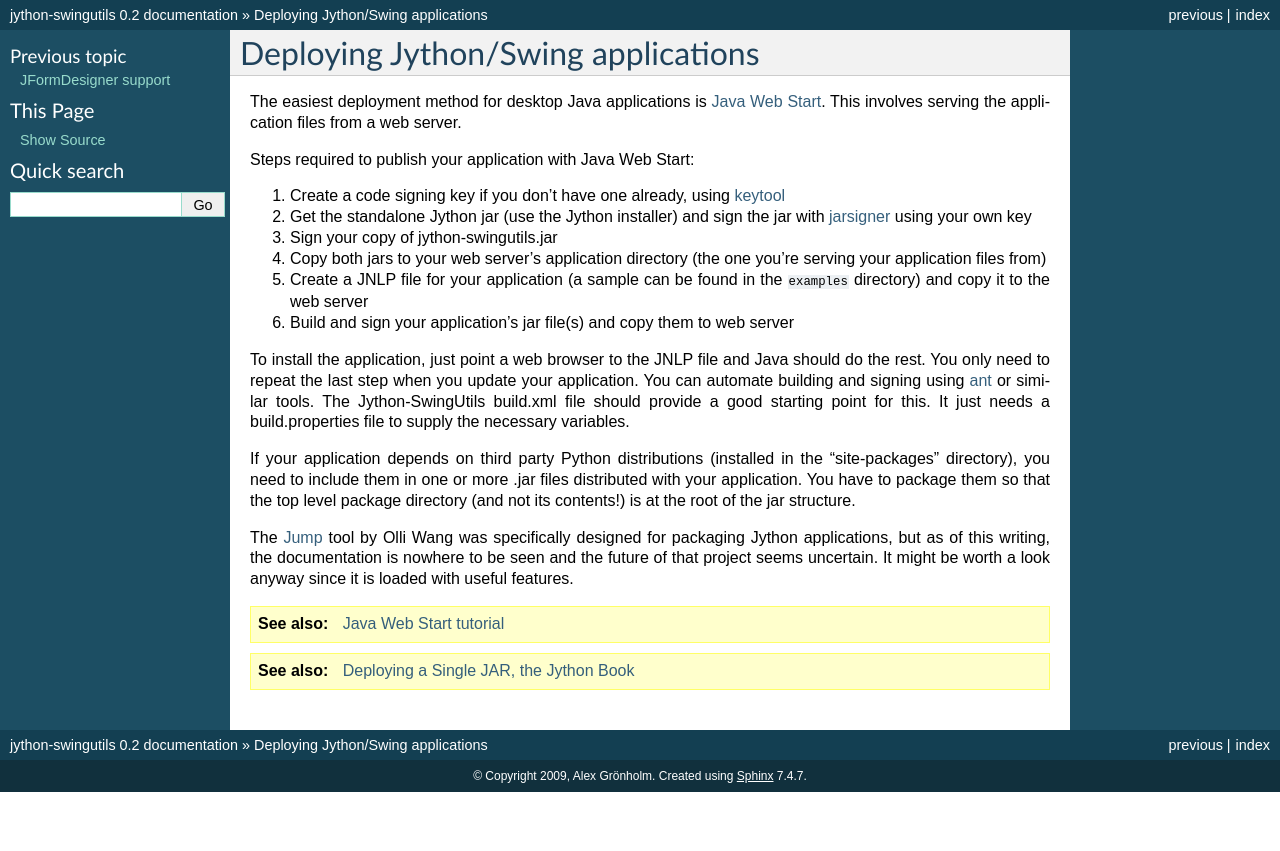
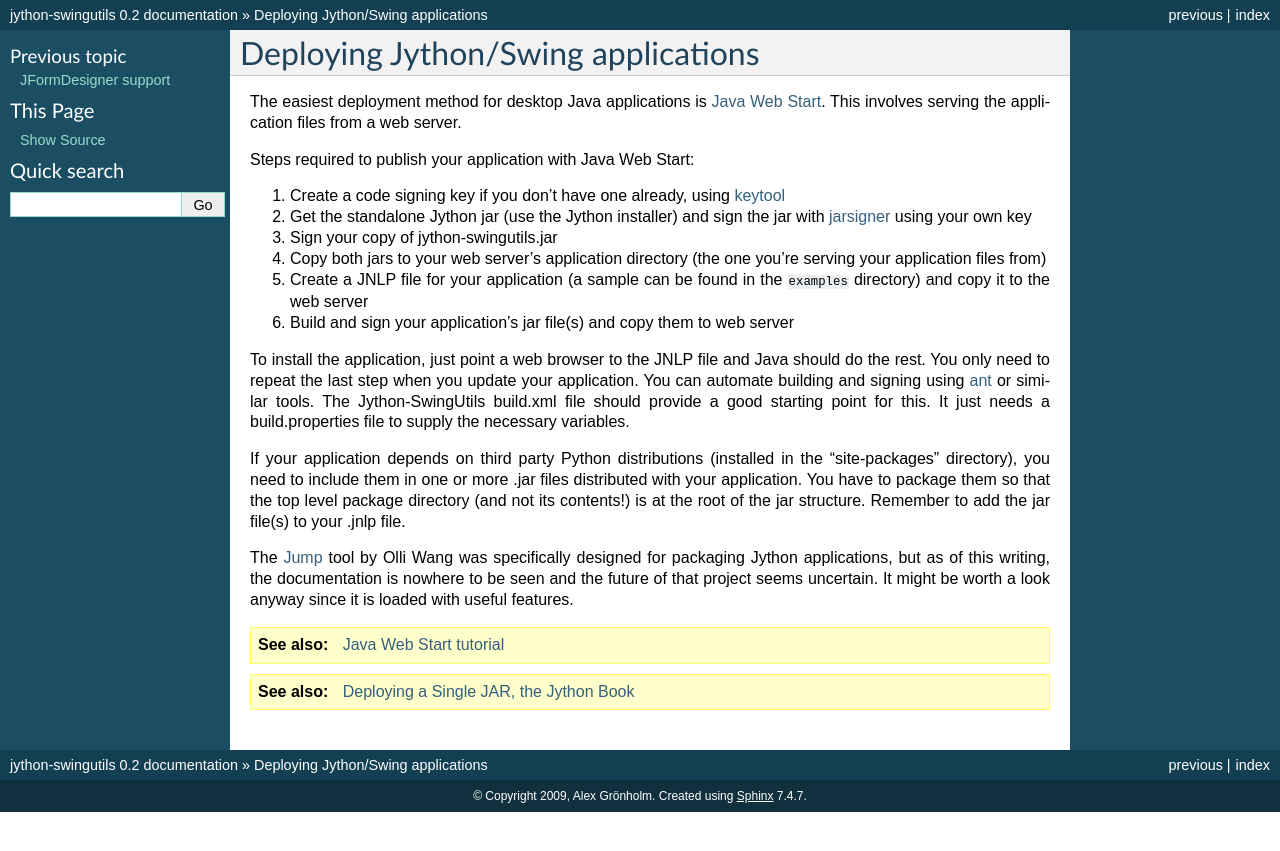
Before and after one commit to jython/swingutils, a Sphinx documentation site: the page built from docs/deployment.rst, in a window 1280 px wide. Shown: the top 851 px of the page. Built offline with Sphinx 7.4.7, drawn with Linux system fonts in a browser that asks for light colours.

Commit message:
Added reminder about the .jnlp file

```diff
--- a/docs/deployment.rst
+++ b/docs/deployment.rst
@@ -30,7 +30,7 @@ If your application depends on third party Python distributions (installed in
 the "site-packages" directory), you need to include them in one or more .jar
 files distributed with your application. You have to package them so that the
 top level package directory (and not its contents!) is at the root of the jar
-structure.
+structure. Remember to add the jar file(s) to your .jnlp file.
 
 The `Jump <http://gitorious.org/jump/>`_ tool by Olli Wang was specifically
 designed for packaging Jython applications, but as of this writing, the
```
